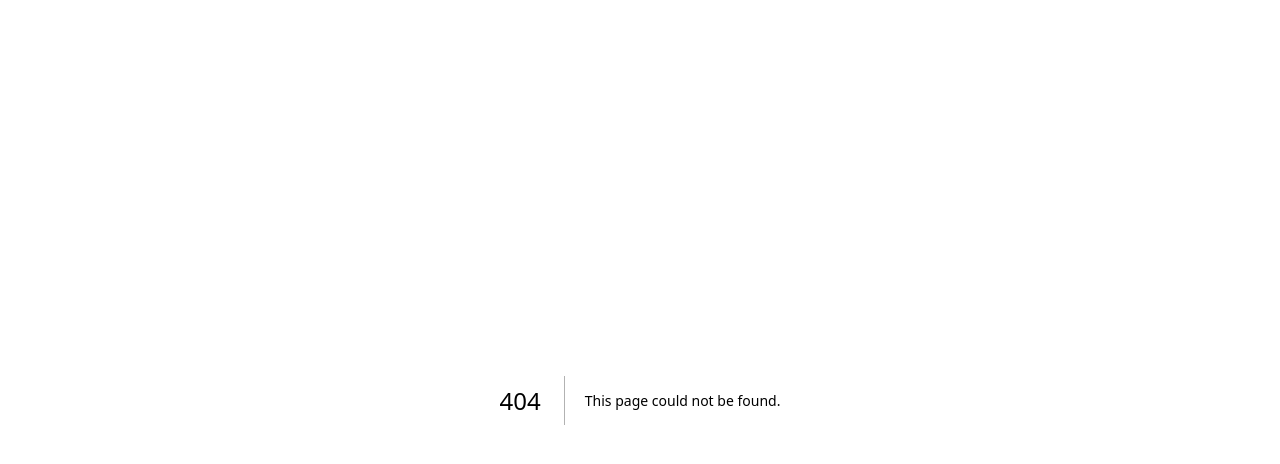
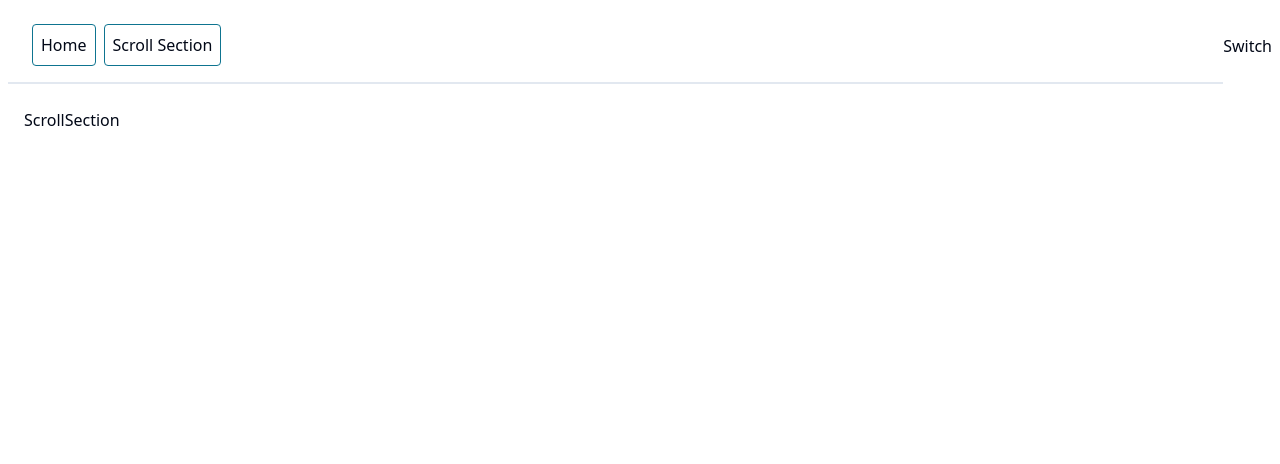
Before and after one commit to beecodeguy/next-templates, a Next.js app: page /scroll-section in a window 1280 px wide. Before the commit this address had no page. Shown: the top 464 px of the page. Built offline with nearby package versions, Linux system fonts and the light colour scheme.

Commit message:
feature: nav added on top for smooth page visit

```diff
--- a/src/app/layout.tsx
+++ b/src/app/layout.tsx
@@ -1,6 +1,7 @@
 import ThemeProviderRoot from "app/ThemeProviderRoot";
 import "app/globals.css";
 import "assets/styles/main.scss";
+import Nav from "components/common/Nav/Nav";
 import StoreProvider from "core/hocs/StoreProvider";
 
 export const metadata = {
@@ -13,7 +14,10 @@ export default function RootLayout({ children }: { children: React.ReactNode })
     <html lang="en">
       <body>
         <StoreProvider>
-          <ThemeProviderRoot>{children}</ThemeProviderRoot>
+          <ThemeProviderRoot>
+            <Nav />
+            <div className="w-full px-6 py-4">{children}</div>
+          </ThemeProviderRoot>
         </StoreProvider>
       </body>
     </html>
--- a/src/app/page.tsx
+++ b/src/app/page.tsx
@@ -1,12 +1,10 @@
 import styles from "app/page.module.css";
-import ThemeSwitch from "components/common/ThemeSwitch/ThemeSwitch";
 import { Input } from "shad/components/ui/input";
 
 export default function Home() {
   return (
     <main className={styles.main}>
       <h1 className="text-center text-3xl underline">All the pages here</h1>
-      <ThemeSwitch />
       <Input placeholder="from shadcn/ui (Type here...)" />
     </main>
   );
--- /dev/null
+++ b/src/app/scroll-section/page.tsx
@@ -0,0 +1,5 @@
+const ScrollSection = () => {
+  return <div>ScrollSection</div>;
+};
+
+export default ScrollSection;
--- /dev/null
+++ b/src/components/common/Nav/Nav.tsx
@@ -0,0 +1,20 @@
+import ThemeSwitch from "components/common/ThemeSwitch/ThemeSwitch";
+import Link from "next/link";
+
+const Nav = () => {
+  return (
+    <div className="nav w-full p-2 flex justify-between items-center">
+      <div className="w-full flex justify-start px-6 py-4 items-center gap-2 border-b-2">
+        <div className="link-item p-2 border rounded-sm border-cyan-700">
+          <Link href="/">Home</Link>
+        </div>
+        <div className="link-item p-2 border border-cyan-700 rounded-sm active:border-red-800">
+          <Link href="/scroll-section">Scroll Section</Link>
+        </div>
+      </div>
+      <ThemeSwitch />
+    </div>
+  );
+};
+
+export default Nav;
```
Also changed, not shown: 1 other file (tests, documents, lock files or other folders).
